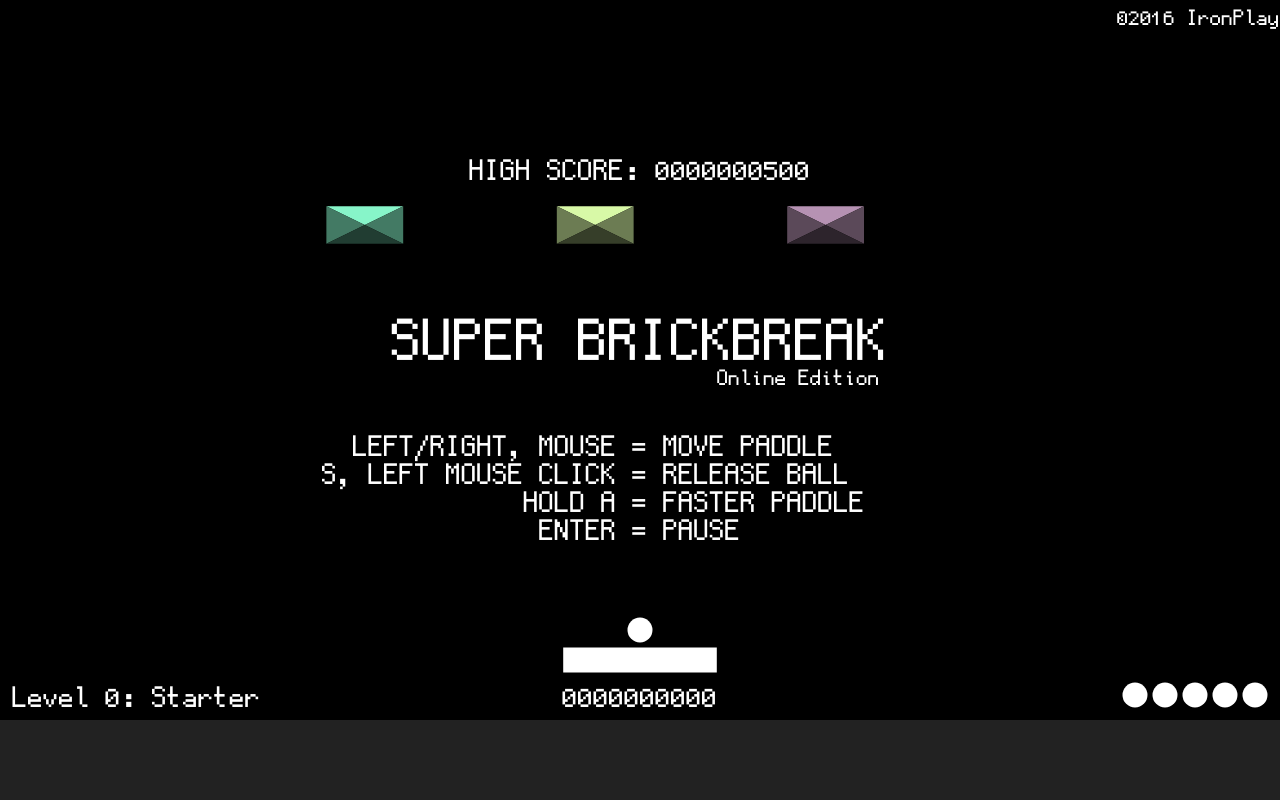
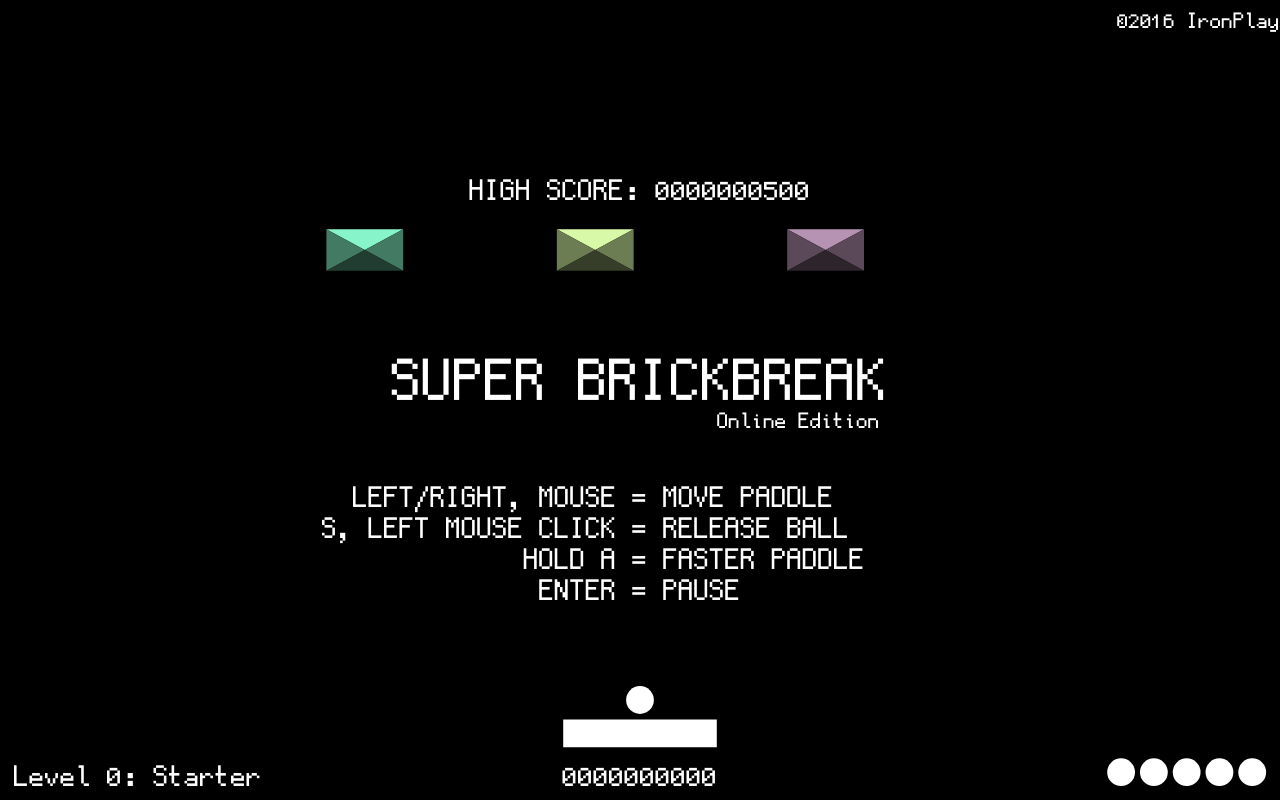
Before and after one commit to luksamuk/SuperBrickBreak, a plain HTML site: page index.html in a window 1280 px wide. Drawn offline with Linux system fonts and the light colour scheme.

Commit message:
Game now resizes to screen size

```diff
--- a/SuperBrickbreak.js
+++ b/SuperBrickbreak.js
@@ -3,6 +3,7 @@ var canvas = document.getElementById("gameCanvas");
 var ctx = canvas.getContext("2d");
 var FRAMETIME = 1000 / 60;
 ctx.imageSmoothingEnabled = false;
+fitViewport(canvas);
 
 
 // Input
@@ -62,6 +63,10 @@ Math.radtodeg = function(angle) {
 
 function setFontSize(fontSize) {
     ctx.font = (fontSize * canvas.width / 720) + "px GohuFont";
+}
+function fitViewport(canvas) {
+    canvas.width = window.innerWidth;
+    canvas.height = window.innerHeight;
 }
 
 
@@ -787,7 +792,6 @@ document.addEventListener("mouseup",
     }, false);
 
 
-
 // More system stuff
 function gameLoop() {
     update();
--- a/index.html
+++ b/index.html
@@ -8,14 +8,16 @@
         * {
             background: #222;
             padding: 0;
-            margin: auto;
+            margin: 0;
         }
 
+
         canvas {
+            width: 100%;
+            height: 100%;
             background: #000;
             display: block;
             font-family: GohuFont;
-            margin: auto auto;
         }
 
         #load {
@@ -25,9 +27,12 @@
         }
 
         #container {
-            vertical-align: middle;
-            width: auto;
-            height: auto;
+            position:fixed !important;
+            position:absolute;
+            top: 0;
+            bottom: 0;
+            left: 0;
+            right: 0;
         }
 
         @font-face {
@@ -39,10 +44,10 @@
 
 <body>
     <div id="load">wut</div>
-    <div id="container" width="auto" height="auto">
-        <canvas id="gameCanvas" width="1280" height="720"></canvas>
+
+        <canvas id="gameCanvas"></canvas>
         <script src="SuperBrickbreak.js"></script>
-    </div>
+
 </body>
 
 </html>
```
